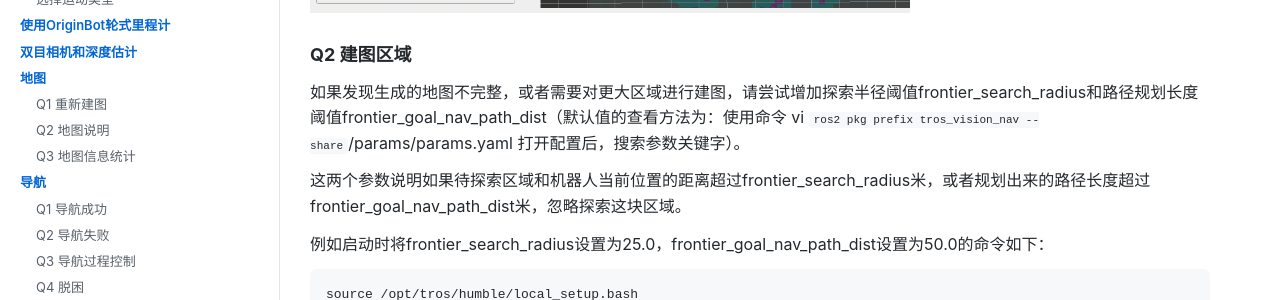
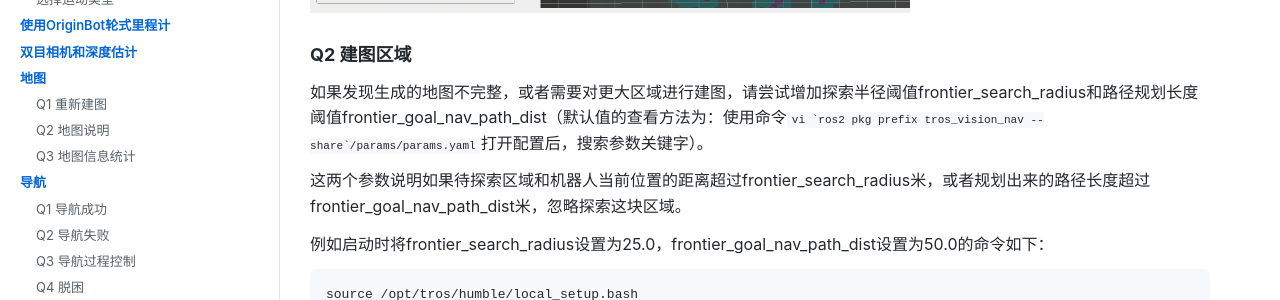
Before and after one commit to D-Robotics/tros_vims_doc, a Jekyll site: the page built from faq.md, in a window 1280 px wide and 900 px high, scrolled down 8980 px. Shown: the part 178-478 px from the top of the window. Built offline with Jekyll 4.4.1, drawn with Linux system fonts in a browser that asks for light colours; some of the changed text lies outside the part shown.

Commit message:
Fix formatting issues in faq.md

````diff
--- a/faq.md
+++ b/faq.md
@@ -196,7 +196,7 @@
 如果需要录制深度估计输出的点云，录制时添加/StereoNetNode/stereonet_pointcloud2话题。
 ### Q2 自动录制
 移动solution包含数据trigger & recorder工具，用于路径规划失败时自动触发录制系统状态数据，通过离线回放数据定位问题，支持录制触发前的数据（影子模式）。
-工具默认关闭，开启方式为将`ros2 pkg prefix tros_vision_nav --share`/params/tros_nav2.yaml配置文件中enable_record配置项设置为true后，重新启动导航命令。录制的数据保存在运行路径下，路径名为`bag_[planner_server]_[时间戳]`。
+工具默认关闭，开启方式为将`` `ros2 pkg prefix tros_vision_nav --share`/params/tros_nav2.yaml ``配置文件中enable_record配置项设置为true后，重新启动导航命令。录制的数据保存在运行路径下，路径名为`bag_[planner_server]_[时间戳]`。
 
 ```bash
 planner_server:
@@ -296,7 +296,7 @@
 
 ### Q2 建图区域
 
-如果发现生成的地图不完整，或者需要对更大区域进行建图，请尝试增加探索半径阈值frontier_search_radius和路径规划长度阈值frontier_goal_nav_path_dist（默认值的查看方法为：使用命令 vi `ros2 pkg prefix tros_vision_nav --share`/params/params.yaml 打开配置后，搜索参数关键字）。
+如果发现生成的地图不完整，或者需要对更大区域进行建图，请尝试增加探索半径阈值frontier_search_radius和路径规划长度阈值frontier_goal_nav_path_dist（默认值的查看方法为：使用命令`` vi `ros2 pkg prefix tros_vision_nav --share`/params/params.yaml ``打开配置后，搜索参数关键字）。
 
 这两个参数说明如果待探索区域和机器人当前位置的距离超过frontier_search_radius米，或者规划出来的路径长度超过frontier_goal_nav_path_dist米，忽略探索这块区域。
 
````
